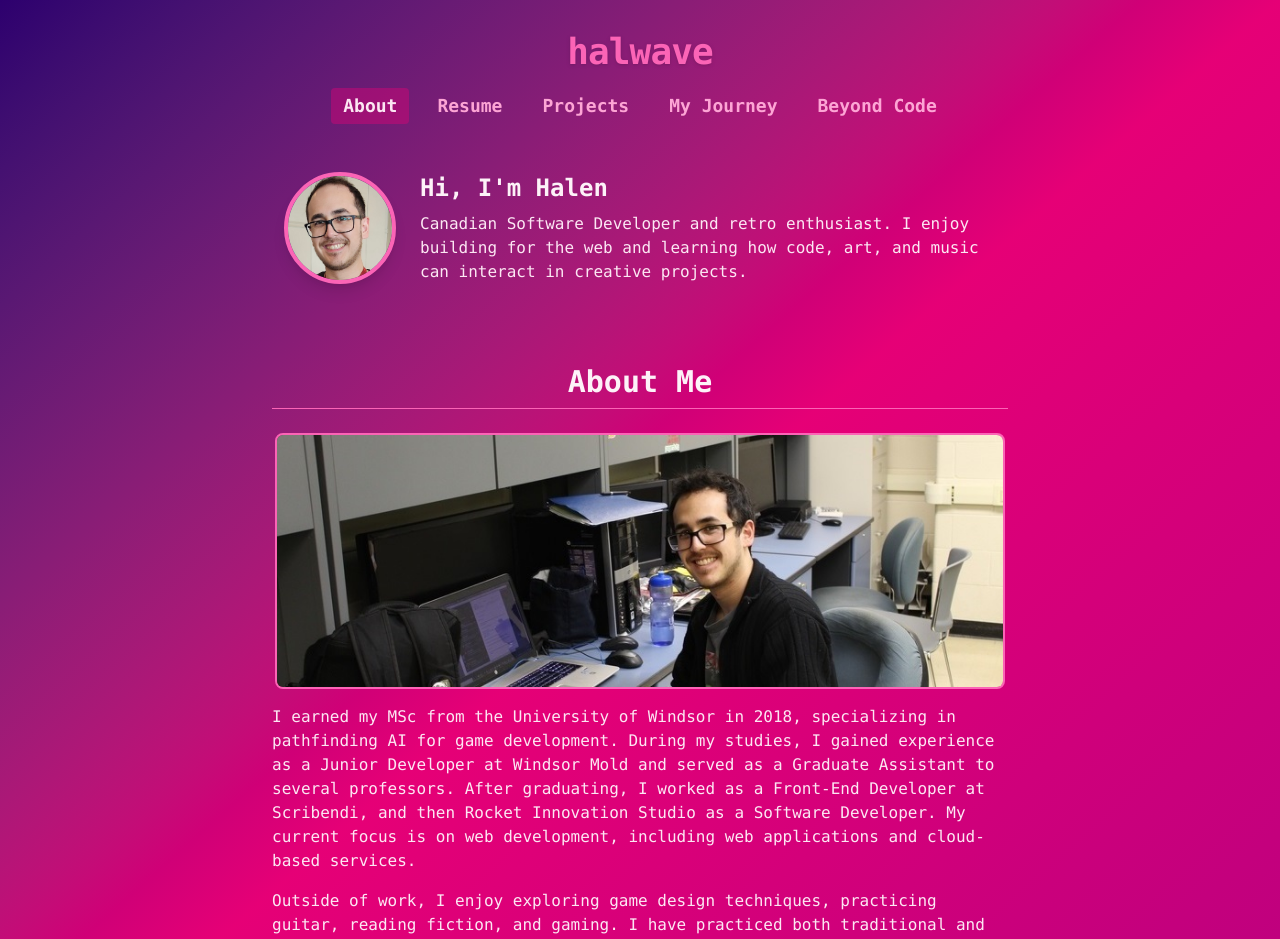
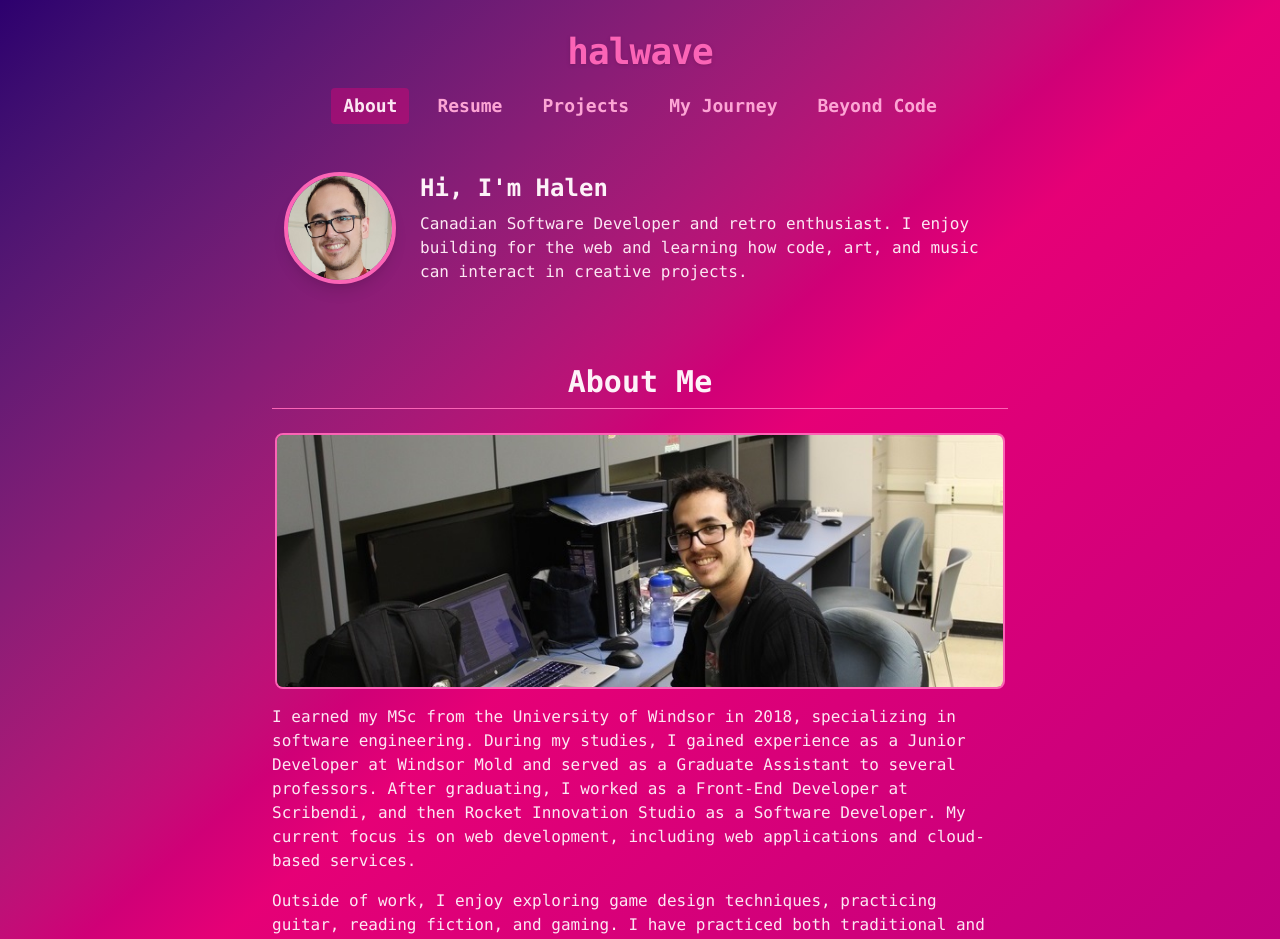
Before and after one commit to halwave/halwave.github.io, a React (Vite) app: page /journey in a window 1280 px wide. Shown: the top 939 px of the page. Built offline with nearby package versions, Linux system fonts and the light colour scheme.

Commit message:
updated about me

```diff
--- a/src/pages/AboutPage.tsx
+++ b/src/pages/AboutPage.tsx
@@ -22,7 +22,7 @@ const AboutPage: React.FC = () => (
       <img src="/images/about.jpg" alt="About Me" loading="lazy" className="rounded-lg mb-4 max-h-64 object-cover border-2 border-pink-400 mx-auto block" />
       <div className="text-pink-100">
         <p className="mb-4">
-          I earned my MSc from the University of Windsor in 2018, specializing in pathfinding AI for game development. During my studies, I gained experience as a Junior Developer at Windsor Mold and served as a Graduate Assistant to several professors. After graduating, I worked as a Front-End Developer at Scribendi, and then Rocket Innovation Studio as a Software Developer. My current focus is on web development, including web applications and cloud-based services.
+          I earned my MSc from the University of Windsor in 2018, specializing in software engineering. During my studies, I gained experience as a Junior Developer at Windsor Mold and served as a Graduate Assistant to several professors. After graduating, I worked as a Front-End Developer at Scribendi, and then Rocket Innovation Studio as a Software Developer. My current focus is on web development, including web applications and cloud-based services.
         </p>
         <p>
           Outside of work, I enjoy exploring game design techniques, practicing guitar, reading fiction, and gaming. I have practiced both traditional and digital art since I was young. My musical interests include video game soundtracks, vaporwave, and alternative rock.
```
